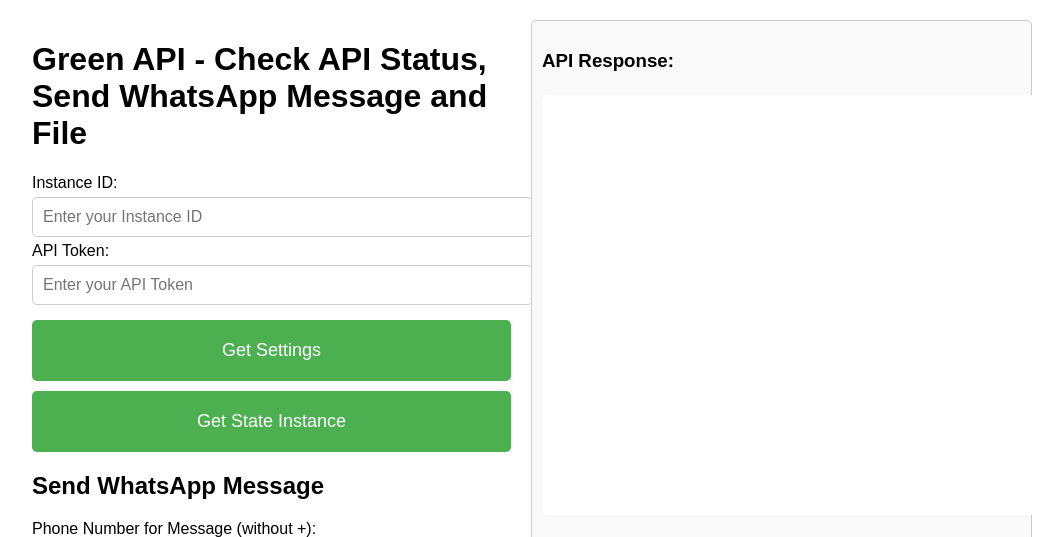
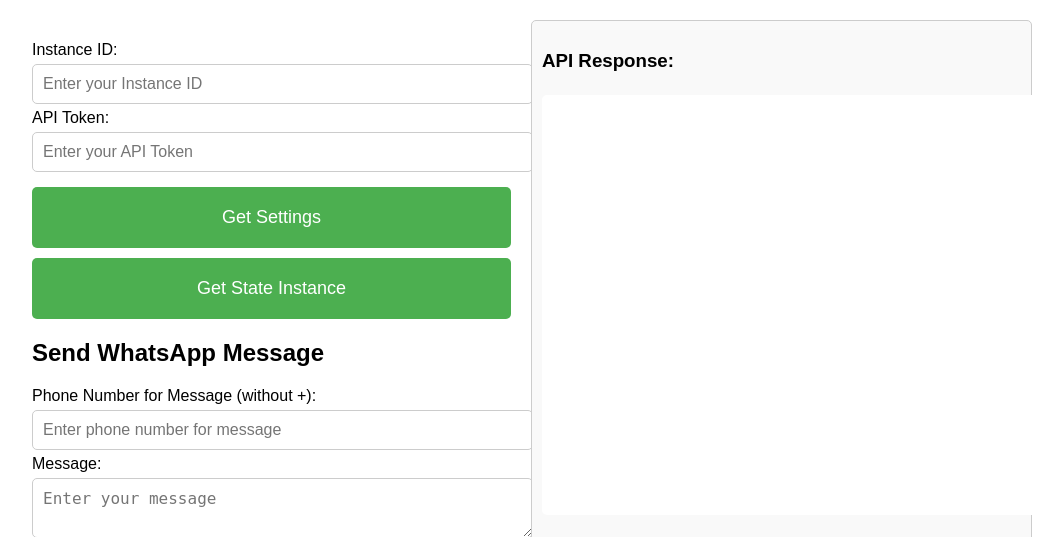
Before and after one commit to NskWuukD/v2.0, a Flask app: page / in a window 1280 px wide. Shown: the top 537 px of the page, without its empty margins (108-1171 px from the left). Run offline with Flask 3, Linux system fonts and the light colour scheme.

Commit message:
index.html

```diff
--- a/templates/index.html
+++ b/templates/index.html
@@ -70,7 +70,7 @@
 </head>
 <body>
     <div class="input-container">
-        <h1>Green API - Check API Status, Send WhatsApp Message and File</h1>
+        <h1></h1>
 
         <!-- Поля ввода данных для всех операций -->
         <div>
```
